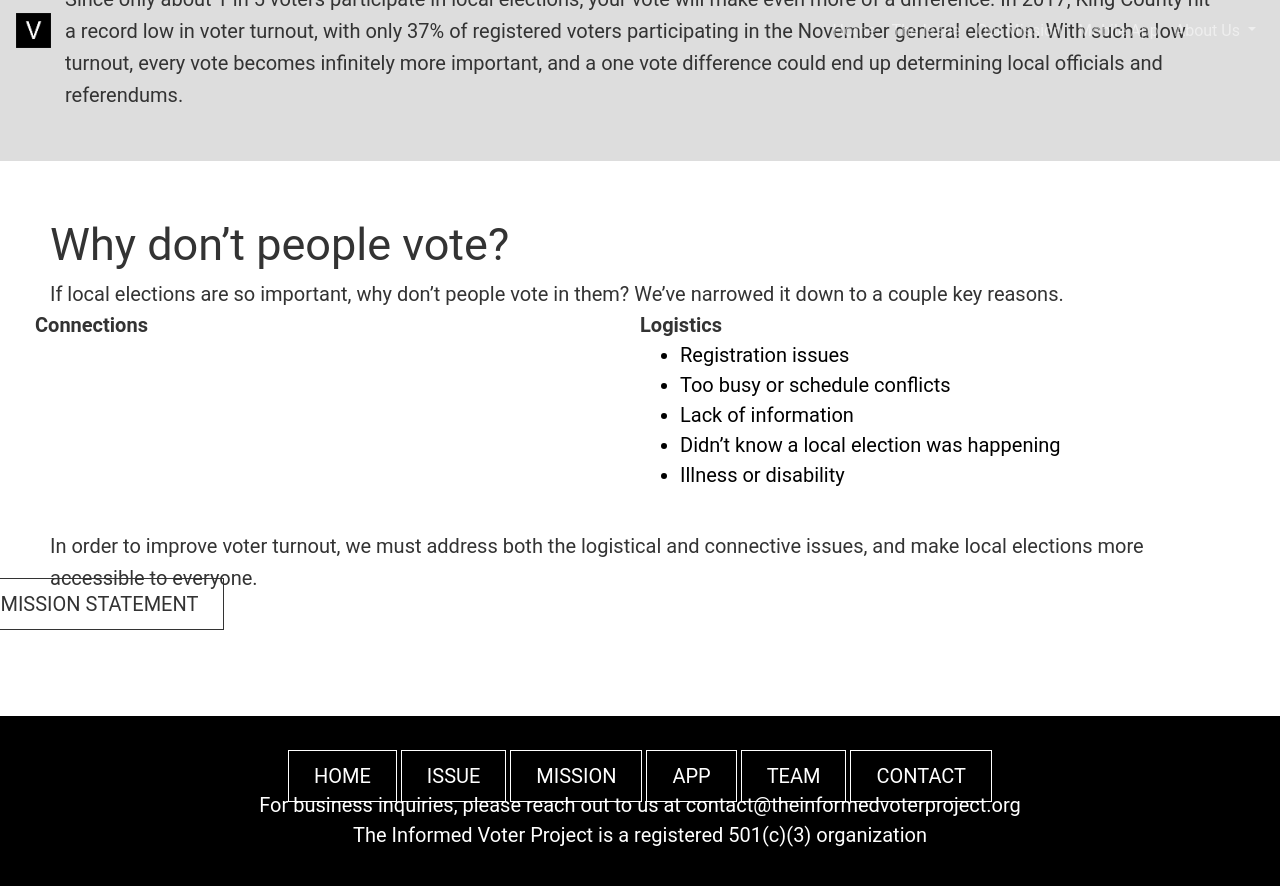
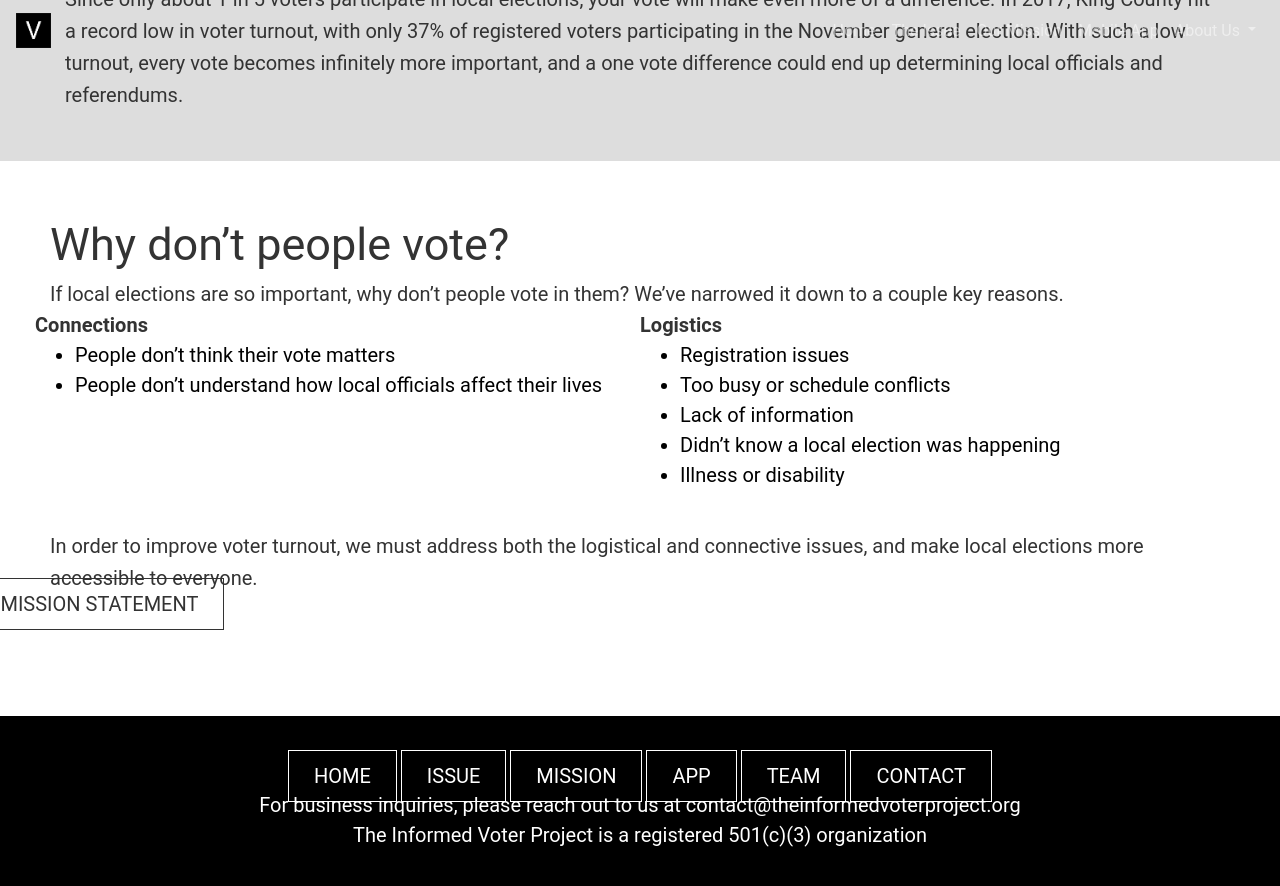
Before and after one commit to The-Informed-Voter-Project/website.github.io, a Jekyll site: the page built from issue/index.html, in a window 1280 px wide and 900 px high, scrolled down 1683 px. Shown: the top 886 px of the window. Built offline with Jekyll 4.4.1, drawn with Linux system fonts in a browser that asks for light colours.

Commit message:
Update index.html

```diff
--- a/issue/index.html
+++ b/issue/index.html
@@ -100,8 +100,8 @@
         <div class="column">
             <h7>Connections</h7><br>
             <ul>
-                <li style="font-size: 20px color:black;;">People don’t think their vote matters</li>
-                <li style="font-size: 20px;">People don’t understand how local officials affect their lives</li>
+                <li style="font-size: 20px; color:black;">People don’t think their vote matters</li>
+                <li style="font-size: 20px; color:black;">People don’t understand how local officials affect their lives</li>
             </ul> <br>
         </div>
         <div class="column">
```
